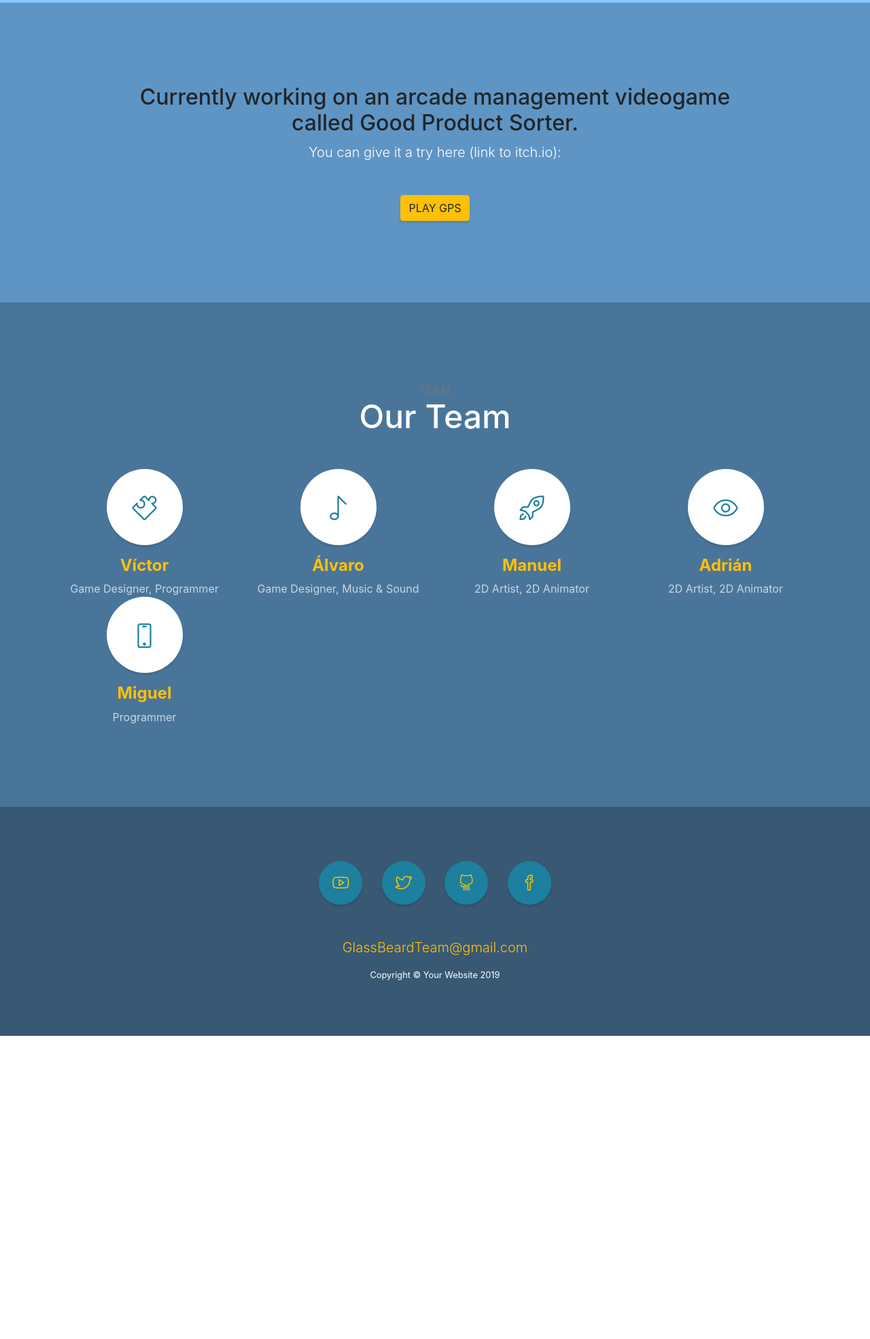
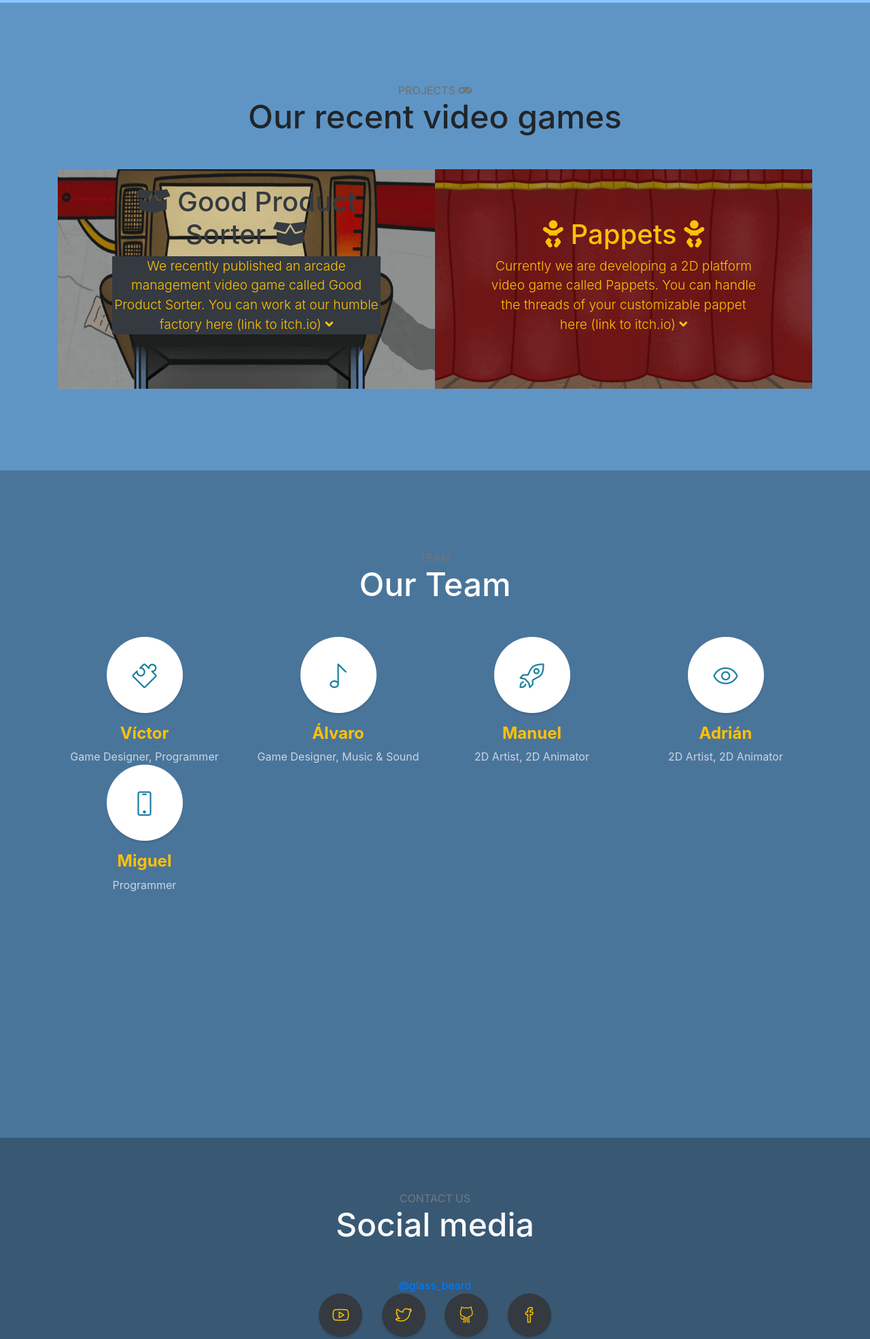
Before and after one commit to GlassBeardTeam/Portfolio, a website with bundled scripts: page index.html in a window 1280 px wide. Shown: the part 796-2766 px from the top of the page at 68% size. Before the commit the page ends 2320 px from the top, so only its background shows below. Built offline with nearby package versions, Linux system fonts and the light colour scheme.

Commit message:
Actualizacion de portfolio

```diff
--- a/index.html
+++ b/index.html
@@ -26,33 +26,31 @@
 <body id="page-top">
 
   <!-- Navigation -->
-  <a class="menu-toggle rounded" href="#">
-    <i class="fas fa-bars"></i>
+  <a class="menu-toggle rounded text-warning bg-dark" href="#">
+    <i class="fas fa-bars "></i>
   </a>
-  <nav id="sidebar-wrapper">
-    <ul class="sidebar-nav">
+  <nav class="bg-dark" id="sidebar-wrapper">
+    <ul class="sidebar-nav bg-dark ">
       <li class="sidebar-brand">
-        <a class="js-scroll-trigger" href="#page-top">Glass Beard Team</a>
+        <a class="js-scroll-trigger text-warning" href="#page-top">Glass Beard Team</a>
       </li>
       <li class="sidebar-nav-item">
         <a class="js-scroll-trigger" href="#page-top">Home</a>
       </li>
       <li class="sidebar-nav-item">
-        <a class="js-scroll-trigger" href="#about">About</a>
+        <a class="js-scroll-trigger" href="#videogames">Projects</a>
       </li>
       <li class="sidebar-nav-item">
         <a class="js-scroll-trigger" href="#team">Team</a>
       </li>
-      <!--
-      <li class="sidebar-nav-item">
-        <a class="js-scroll-trigger" href="#portfolio">Portfolio</a>
-      </li>
-      -->
-
       <li class="sidebar-nav-item">
         <a class="js-scroll-trigger" href="#contact">Contact us</a>
       </li>
-
+	  <li class="sidebar-nav-item">
+        <a class="twitter-timeline" data-width="250" data-height="500"data-theme="dark" data-link-color="#9266CC"
+		 href="https://twitter.com/glass_beard">@glass_beard</a>
+		<script async src="https://platform.twitter.com/widgets.js" charset="utf-8"></script>
+      </li>
     </ul>
   </nav>
 
@@ -63,23 +61,91 @@
       <h3 class="mb-3 text-warning">
         <em>Indie Videogame studio. Madrid, Spain.</em>
       </h3>
-      <a class="btn btn-muted btn-xl js-scroll-trigger " href="#about">Keep reading</a>
+      <a class="btn btn-muted btn-xl js-scroll-trigger text-white" href="#videogames">See what we are into!
+	  <i class="fas fa-arrow-down"></i>
+	  </a>
     </div>
     <div class="overlay"></div>
   </header>
 
-  <!-- About -->
-  <section class="content-section bg-light" id="about" style="background-image: url('img/F2.png')">
+  <!-- About
+  <section class="content-section bg-light" id="GPS" style="background-image: url('img/F2.png')">
     <div class="container text-center" >
       <div class="row">
         <div class="col-lg-10 mx-auto">
-          <h2>Currently working on an arcade management videogame called Good Product Sorter.</h2>
+          <h2>We recently published an arcade management video game called Good Product Sorter.</h2>
           <p class="lead mb-5 text-white">You can give it a try here (link to itch.io):</p>
           <a class="btn btn-warning btn-x1 " href="https://glassbeard.itch.io/goodproductsorter">PLAY GPS</a>
         </div>
       </div>
     </div>
   </section>
+
+  <section class="content-section bg-light" id="Pappets" style="background-image: url('img/pappetsFondo.png')">
+    <div class="container text-center" >
+      <div class="row">
+        <div class="col-lg-10 mx-auto">
+          <h2 class= "text-danger bg-dark">Now we are developing a 2D platform video game called Pappets.</h2>
+          <p class="lead mb-5 text-danger bg-dark">You can handle the threads of your customizable pappet here (link to itch.io):</p>
+          <a class="btn btn-warning btn-x1 " href="https://glassbeard.itch.io/pappets">PLAY Pappets</a>
+        </div>
+      </div>
+    </div>
+  </section>
+ -->
+	<!-- Our videogames -->
+	<section class="content-section " id="videogames" style="background-image: url('img/F2.png')">
+	  <div class="container">
+
+		<div class="content-section-heading text-center">
+		  <h3 class="text-secondary mb-0">Projects
+		  <i class="fas fa-gamepad"></i>
+		  </h3>
+		  <h2 class="mb-5">Our recent video games</h2>
+		</div>
+
+		<div class="row no-gutters">
+		  <div class="col-lg-6">
+			<a class="portfolio-item" href="https://glassbeard.itch.io/goodproductsorter">
+			  <span class="caption">
+				<span class="caption-content">
+				  <h1 class=" text-center text-dark">
+				  <i class="fas fa-box-open"></i>
+				  Good Product Sorter
+				  <i class="fas fa-box-open"></i>
+				  </h1>
+				  <p class="mb-0 text-center text-warning bg-dark">We recently published an arcade management video game called Good Product Sorter.
+						You can work at our humble factory here (link to itch.io)
+						<i class="fas fa-angle-down"></i>
+						</p>
+				</span>
+			  </span>
+			  <img class="img-fluid" src="img/MaquinaGif.gif" alt="">
+			</a>
+		  </div>
+
+		  <div class="col-lg-6">
+			<a class="portfolio-item" href="https://glassbeard.itch.io/pappets">
+			  <span class="caption">
+				<span class="caption-content">
+				  <h1 class= "text-center text-warning">
+				  <i class="fas fa-baby"></i>
+				  Pappets
+				  <i class="fas fa-baby"></i>
+				  </h1>
+				  <p class="mb-0 text-center text-warning">Currently we are developing a 2D platform video game called Pappets.
+				    You can handle the threads of your customizable pappet here (link to itch.io)
+					<i class="fas fa-angle-down"></i>
+					</p>
+				</span>
+			  </span>
+			  <img class="img-fluid" src="img/pappetsFondo4.jpg" alt="">
+			</a>
+		  </div>
+
+		</div>
+	  </div>
+	</section>
 
   <!-- Our team -->
   <section class="content-section bg-primary text-white text-center" id="team" style="background-image: url('img/F3.png')">
@@ -144,133 +210,53 @@
     </div>
   </section>
 
-  <!-- Callout -->
-  <!--
+  <section class="content-section bg-primary text-white text-center" id="team" style="background-image: url('img/F3.png')">
 
-<section class="callout">
-  <div class="container text-center">
-    <h2 class="mx-auto mb-5">Welcome to
-      <em>your</em>
-      next website!</h2>
-    <a class="btn btn-primary btn-xl" href="https://startbootstrap.com/template-overviews/stylish-portfolio/">Download Now!</a>
-  </div>
-</section>
+  </section>
 
- Portfolio
-<section class="content-section" id="portfolio">
-  <div class="container">
-    <div class="content-section-heading text-center">
-      <h3 class="text-secondary mb-0">Portfolio</h3>
-      <h2 class="mb-5">Recent Projects</h2>
-    </div>
-    <div class="row no-gutters">
-      <div class="col-lg-6">
-        <a class="portfolio-item" href="#">
-          <span class="caption">
-            <span class="caption-content">
-              <h2>Stationary</h2>
-              <p class="mb-0">A yellow pencil with envelopes on a clean, blue backdrop!</p>
-            </span>
-          </span>
-          <img class="img-fluid" src="img/portfolio-1.jpg" alt="">
-        </a>
-      </div>
-      <div class="col-lg-6">
-        <a class="portfolio-item" href="#">
-          <span class="caption">
-            <span class="caption-content">
-              <h2>Ice Cream</h2>
-              <p class="mb-0">A dark blue background with a colored pencil, a clip, and a tiny ice cream cone!</p>
-            </span>
-          </span>
-          <img class="img-fluid" src="img/portfolio-2.jpg" alt="">
-        </a>
-      </div>
-      <div class="col-lg-6">
-        <a class="portfolio-item" href="#">
-          <span class="caption">
-            <span class="caption-content">
-              <h2>Strawberries</h2>
-              <p class="mb-0">Strawberries are such a tasty snack, especially with a little sugar on top!</p>
-            </span>
-          </span>
-          <img class="img-fluid" src="img/portfolio-3.jpg" alt="">
-        </a>
-      </div>
-      <div class="col-lg-6">
-        <a class="portfolio-item" href="#">
-          <span class="caption">
-            <span class="caption-content">
-              <h2>Workspace</h2>
-              <p class="mb-0">A yellow workspace with some scissors, pencils, and other objects.</p>
-            </span>
-          </span>
-          <img class="img-fluid" src="img/portfolio-4.jpg" alt="">
-        </a>
-      </div>
-    </div>
-  </div>
-</section>
-  -->
-
-  <!-- Call to Action -->
-  <!--
-  <section class="content-section bg-primary text-white">
-    <div class="container text-center">
-      <h2 class="mb-4">The buttons below are impossible to resist...</h2>
-      <a href="#" class="btn btn-xl btn-light mr-4">Click Me!</a>
-      <a href="#" class="btn btn-xl btn-dark">Look at Me!</a>
-    </div>
-  </section>
-  -->
-
-
-  <!-- Map -->
-  <!--
-  <section id="contact" class="map">
-    <iframe width="100%" height="100%" frameborder="0" scrolling="no" marginheight="0" marginwidth="0" src="https://maps.google.com/maps?f=q&amp;source=s_q&amp;hl=en&amp;geocode=&amp;q=Twitter,+Inc.,+Market+Street,+San+Francisco,+CA&amp;aq=0&amp;oq=twitter&amp;sll=28.659344,-81.187888&amp;sspn=0.128789,0.264187&amp;ie=UTF8&amp;hq=Twitter,+Inc.,+Market+Street,+San+Francisco,+CA&amp;t=m&amp;z=15&amp;iwloc=A&amp;output=embed"></iframe>
-    <br />
-    <small>
-      <a href="https://maps.google.com/maps?f=q&amp;source=embed&amp;hl=en&amp;geocode=&amp;q=Twitter,+Inc.,+Market+Street,+San+Francisco,+CA&amp;aq=0&amp;oq=twitter&amp;sll=28.659344,-81.187888&amp;sspn=0.128789,0.264187&amp;ie=UTF8&amp;hq=Twitter,+Inc.,+Market+Street,+San+Francisco,+CA&amp;t=m&amp;z=15&amp;iwloc=A"></a>
-    </small>
-  </section>
-  -->
   <!-- Footer -->
   <footer class="footer text-center" style="background-image: url('img/F4.png')">
     <div class="container" id="contact">
+
+	<div class="content-section-heading">
+        <h3 class="text-secondary mb-0">Contact us</h3>
+        <h2 class="mb-5 text-light">Social media</h2>
+      </div>
+	<!-- Twitter embed-->
+	<a class="twitter-timeline" data-width="500" data-height="600"data-theme="dark" data-link-color="#9266CC"
+		 href="https://twitter.com/glass_beard">@glass_beard</a>
+		<script async src="https://platform.twitter.com/widgets.js" charset="utf-8"></script>
+
       <ul class="list-inline mb-5">
         <li class="list-inline-item">
-          <a class="social-link rounded-circle text-white mr-3" href="https://www.youtube.com/channel/UCJsIbbIKmbcrgtMvDwL1Ogw?view_as=subscriber">
+          <a class="social-link rounded-circle text-white mr-3 bg-dark" href="https://www.youtube.com/channel/UCJsIbbIKmbcrgtMvDwL1Ogw?view_as=subscriber">
             <i class="icon-social-youtube text-warning"></i>
           </a>
         </li>
         <li class="list-inline-item">
-          <a class="social-link rounded-circle text-white mr-3" href="https://twitter.com/glass_beard">
+          <a class="social-link rounded-circle text-white mr-3 bg-dark" href="https://twitter.com/glass_beard">
             <i class="icon-social-twitter text-warning"></i>
           </a>
         </li>
         <li class="list-inline-item">
-          <a class="social-link rounded-circle text-white mr-3" href="https://github.com/GlassBeardTeam/GoodProductSorter">
+          <a class="social-link rounded-circle text-white mr-3 bg-dark" href="https://github.com/GlassBeardTeam/GoodProductSorter">
             <i class="icon-social-github text-warning"></i>
           </a>
         </li>
 
        <li class="list-inline-item">
-          <a class="social-link rounded-circle text-white" href="https://fb.gg/play/409232109762447">
+          <a class="social-link rounded-circle text-white bg-dark" href="https://fb.gg/play/409232109762447">
             <i class="icon-social-facebook text-warning"></i>
           </a>
         </li>
-
-
-
       </ul>
       <p class="lead mb-3 text-warning">GlassBeardTeam@gmail.com</p>
-      <p class="text-white small mb-0 ">Copyright &copy; Your Website 2019</p>
+      <p class="text-white small mb-0 ">Copyright &copy; GlassBeardTeam 2019</p>
     </div>
   </footer>
 
   <!-- Scroll to Top Button-->
-  <a class="scroll-to-top rounded js-scroll-trigger" href="#page-top">
+  <a class="scroll-to-top rounded js-scroll-trigger text-warning" href="#page-top">
     <i class="fas fa-angle-up"></i>
   </a>
 
```
Also changed, not shown: img/MaquinaGif.gif (added), img/pappetsFondo4.jpg (added).
